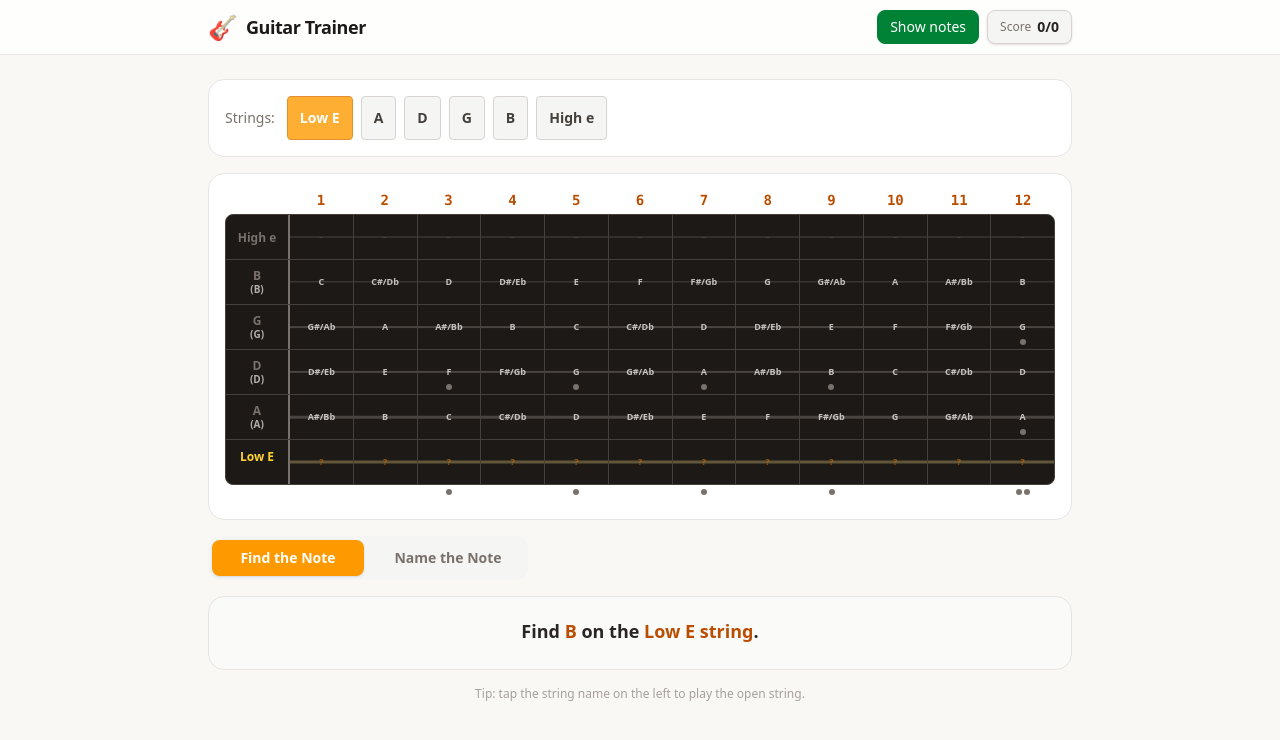
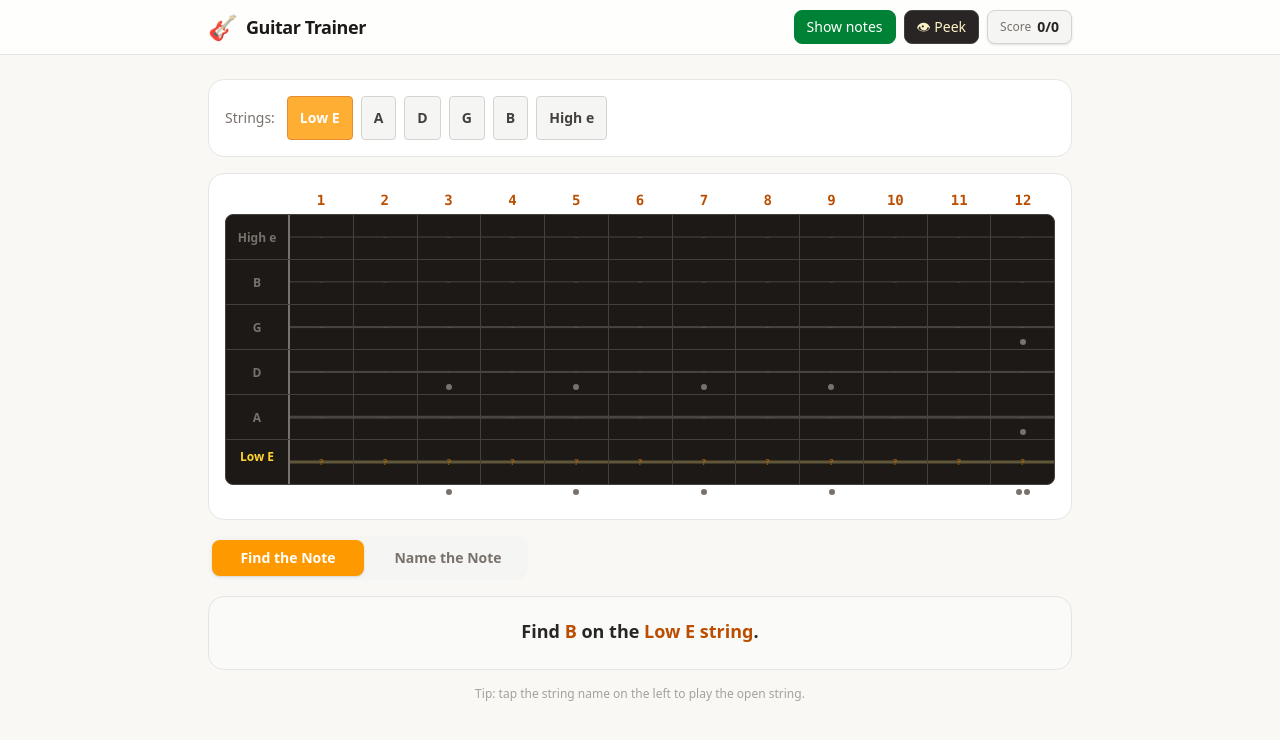
Before and after one commit to einalem4/guitar-trainer, a React (Vite) app: page / in a window 1280 px wide. Both pictures are taken after a click on the button "Start Practicing →". Shown: the top 740 px of the page. Built offline with nearby package versions, Linux system fonts and the light colour scheme.

Commit message:
feat: add Peek button and hide all notes by default

```diff
--- a/src/App.tsx
+++ b/src/App.tsx
@@ -1,4 +1,4 @@
-import { useCallback, useState } from 'react';
+import { useCallback, useRef, useState } from 'react';
 import { useProgress } from './hooks/useProgress';
 import { useQuiz } from './hooks/useQuiz';
 import { Fretboard } from './components/Fretboard';
@@ -11,6 +11,9 @@ import type { NoteName, StringIndex } from './types';
 export default function App() {
   const [showWelcome, setShowWelcome] = useState(true);
   const [showNotes, setShowNotes] = useState(false);
+  const [peekActive, setPeekActive] = useState(false);
+  const [peekSecondsLeft, setPeekSecondsLeft] = useState(5);
+  const peekTimerRef = useRef<ReturnType<typeof setInterval> | null>(null);
 
   const {
     state: progressState,
@@ -28,6 +31,35 @@ export default function App() {
     answerFindNote,
     answerNameNote,
   } = useQuiz(activeStringIndices);
+
+  const cancelPeek = useCallback(() => {
+    if (peekTimerRef.current) clearInterval(peekTimerRef.current);
+    peekTimerRef.current = null;
+    setPeekActive(false);
+    setPeekSecondsLeft(5);
+  }, []);
+
+  const handlePeek = useCallback(() => {
+    if (peekActive) return;
+    setPeekActive(true);
+    setPeekSecondsLeft(5);
+    let remaining = 5;
+    peekTimerRef.current = setInterval(() => {
+      remaining--;
+      setPeekSecondsLeft(remaining);
+      if (remaining <= 0) {
+        clearInterval(peekTimerRef.current!);
+        peekTimerRef.current = null;
+        setPeekActive(false);
+        setPeekSecondsLeft(5);
+      }
+    }, 1000);
+  }, [peekActive]);
+
+  const handleNext = useCallback(() => {
+    cancelPeek();
+    nextQuestion();
+  }, [cancelPeek, nextQuestion]);
 
   const handleFretClick = useCallback(
     (stringIndex: StringIndex, fret: number) => {
@@ -64,6 +96,17 @@ export default function App() {
             >
               {showNotes ? 'Hide notes' : 'Show notes'}
             </button>
+            <button
+              onClick={handlePeek}
+              disabled={peekActive}
+              className={`text-sm font-medium px-3 py-1.5 rounded-lg border transition-colors ${
+                peekActive
+                  ? 'bg-stone-700 text-amber-200 border-stone-600 cursor-default tabular-nums'
+                  : 'bg-stone-800 text-amber-100 border-stone-700 hover:bg-stone-700'
+              }`}
+            >
+              👁 {peekActive ? peekSecondsLeft : 'Peek'}
+            </button>
             <ScoreDisplay score={progressState.score} onReset={resetScore} />
           </div>
         </div>
@@ -82,6 +125,7 @@ export default function App() {
             quiz={quiz}
             activeStringIndices={activeStringIndices}
             showNotes={showNotes}
+            peekActive={peekActive}
             onFretClick={handleFretClick}
           />
         </div>
@@ -91,7 +135,7 @@ export default function App() {
           mode={mode}
           onChangeMode={changeMode}
           onNameNoteAnswer={handleNameNoteAnswer}
-          onNext={nextQuestion}
+          onNext={handleNext}
         />
 
         <p className="text-center text-xs text-stone-400 pb-4">
--- a/src/components/Fretboard.tsx
+++ b/src/components/Fretboard.tsx
@@ -12,6 +12,7 @@ interface FretboardProps {
   quiz: QuizState;
   activeStringIndices: StringIndex[];
   showNotes: boolean;
+  peekActive: boolean;
   onFretClick: (stringIndex: StringIndex, fret: number) => void;
 }
 
@@ -71,6 +72,7 @@ export function Fretboard({
   quiz,
   activeStringIndices,
   showNotes,
+  peekActive,
   onFretClick,
 }: FretboardProps) {
   const [fretWindowStart, setFretWindowStart] = useState(1);
@@ -99,8 +101,6 @@ export function Fretboard({
   const nameNoteCenter = quiz.target.fret === 0 ? 2 : Math.min(Math.max(quiz.target.fret, 2), FRET_COUNT - 1);
   const nameNoteFrets = [nameNoteCenter - 1, nameNoteCenter, nameNoteCenter + 1];
 
-  // Low E (index 0) and High e (index 5) share identical notes — hide both when either is active
-  const eStringActive = activeStringIndices.includes(0 as StringIndex) || activeStringIndices.includes(5 as StringIndex);
 
   return (
     <>
@@ -120,9 +120,7 @@ export function Fretboard({
 
             <div className="rounded-lg overflow-hidden border border-stone-700 bg-stone-900">
               {reversedStrings.map(({ index, label }) => {
-                const isActive = activeStringIndices.includes(index);
-                const hideAsActive = isActive || ((index === 0 || index === 5) && eStringActive);
-                const openNote = FRETBOARD[index][0];
+                const isActive = activeStringIndices.includes(index);                const openNote = FRETBOARD[index][0];
                 const openCellStyle = getFretCellStyle(index, 0, openNote, quiz, activeStringIndices);
 
                 return (
@@ -134,7 +132,7 @@ export function Fretboard({
                       <span className={`text-xs font-bold leading-tight ${isActive ? 'text-amber-300' : 'text-stone-500'}`}>
                         {label}
                       </span>
-                      {(showNotes || !hideAsActive || quiz.answered) && (
+                      {(showNotes || (peekActive && !isActive) || quiz.answered) && (
                         <span className="text-[10px] font-semibold leading-tight opacity-80">({openNote})</span>
                       )}
                     </div>
@@ -160,7 +158,7 @@ export function Fretboard({
                           {(isDot || isDoubleDot) && (
                             <div className="absolute bottom-0.5 left-1/2 -translate-x-1/2 w-1.5 h-1.5 rounded-full bg-stone-500 pointer-events-none z-10" />
                           )}
-                          {(showNotes || !hideAsActive || quiz.answered) ? (
+                          {(showNotes || (peekActive && !isActive) || quiz.answered) ? (
                             <span className={`relative z-20 text-center font-semibold leading-tight pointer-events-none ${isActive ? 'text-[10px]' : 'text-[9px] opacity-90'}`}>
                               {note}
                             </span>
@@ -243,7 +241,6 @@ export function Fretboard({
               <div className="rounded-lg overflow-hidden border border-stone-700 bg-stone-900">
                 {reversedStrings.map(({ index, label }) => {
                   const isActive = activeStringIndices.includes(index);
-                  const hideAsActive = isActive || ((index === 0 || index === 5) && eStringActive);
                   const openNote = FRETBOARD[index][0];
                   const openCellStyle = getFretCellStyle(index, 0, openNote, quiz, activeStringIndices);
                   const isInteractive = isActive && !quiz.answered;
@@ -261,7 +258,7 @@ export function Fretboard({
                         <span className={`text-xs font-bold leading-tight ${isActive ? 'text-amber-300' : 'text-stone-500'}`}>
                           {label}
                         </span>
-                        {(showNotes || !hideAsActive || quiz.answered) && (
+                        {(showNotes || (peekActive && !isActive) || quiz.answered) && (
                           <span className="text-[10px] font-semibold leading-tight opacity-80">({openNote})</span>
                         )}
                         {isInteractive && (
@@ -292,7 +289,7 @@ export function Fretboard({
                             {(isDot || isDoubleDot) && (
                               <div className="absolute bottom-1 left-1/2 -translate-x-1/2 w-1.5 h-1.5 rounded-full bg-stone-500 pointer-events-none z-10" />
                             )}
-                            {(showNotes || !hideAsActive || quiz.answered) ? (
+                            {(showNotes || (peekActive && !isActive) || quiz.answered) ? (
                               <span className={`relative z-20 text-center font-semibold leading-tight pointer-events-none ${isActive ? 'text-[10px]' : 'text-[9px] opacity-90'}`}>
                                 {note}
                               </span>
@@ -351,7 +348,6 @@ export function Fretboard({
           <div className="rounded-lg overflow-hidden border border-stone-700 bg-stone-900">
             {reversedStrings.map(({ index, label }) => {
               const isActive = activeStringIndices.includes(index);
-              const hideAsActive = isActive || ((index === 0 || index === 5) && eStringActive);
               const openNote = FRETBOARD[index][0];
               const openCellStyle = getFretCellStyle(index, 0, openNote, quiz, activeStringIndices);
               const isInteractive = isActive && quiz.mode === 'find-note' && !quiz.answered;
@@ -369,7 +365,7 @@ export function Fretboard({
                     <span className={`text-xs font-bold leading-tight ${isActive ? 'text-amber-300' : 'text-stone-500'}`}>
                       {label}
                     </span>
-                    {(showNotes || !hideAsActive || quiz.answered) && (
+                    {(showNotes || (peekActive && !isActive) || quiz.answered) && (
                       <span className="text-[10px] font-semibold leading-tight opacity-80">({openNote})</span>
                     )}
                     {isInteractive && (
@@ -400,7 +396,7 @@ export function Fretboard({
                         {(isDot || isDoubleDot) && (
                           <div className="absolute bottom-1 left-1/2 -translate-x-1/2 w-1.5 h-1.5 rounded-full bg-stone-500 pointer-events-none z-10" />
                         )}
-                        {(showNotes || !hideAsActive || quiz.answered) ? (
+                        {(showNotes || (peekActive && !isActive) || quiz.answered) ? (
                           <span className={`relative z-20 text-center font-semibold leading-tight pointer-events-none ${isActive ? 'text-[10px]' : 'text-[9px] opacity-90'}`}>
                             {note}
                           </span>
```
